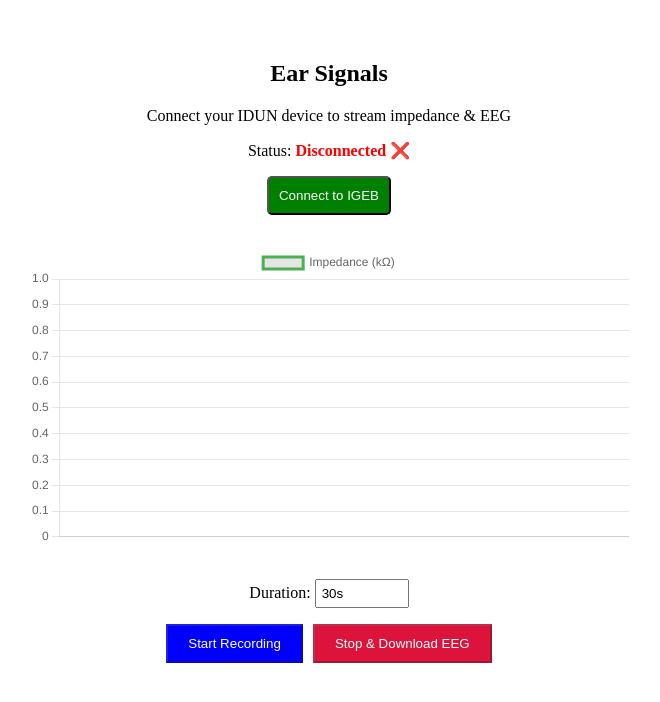
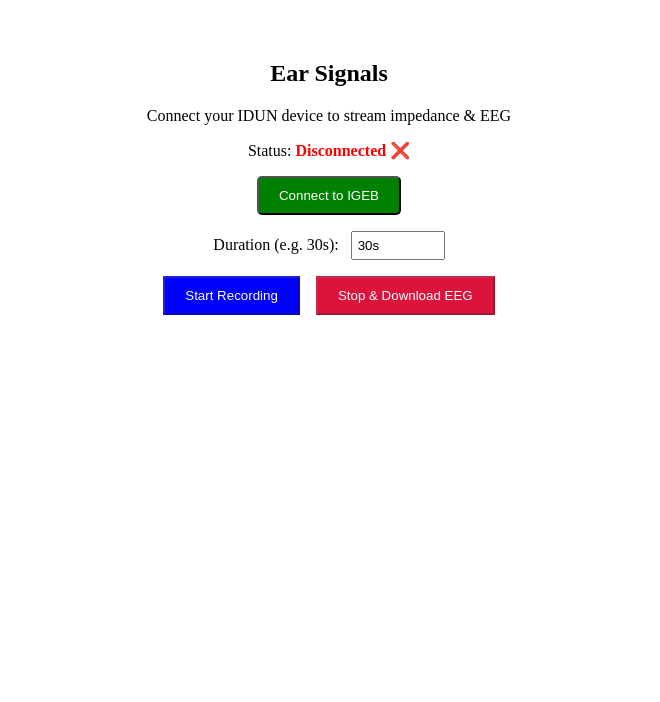
Before and after one commit to xsumaiya00/web-client-with-impedance, a React (Vite) app: page /scan in a window 1280 px wide. Shown: the top 702 px of the page, without its empty margins (311-971 px from the left). Built offline with nearby package versions, Linux system fonts and the light colour scheme.

Commit message:
Final IGEB scan + real-time impedance and EEG recording2

```diff
--- a/src/pages/EarScan.tsx
+++ b/src/pages/EarScan.tsx
@@ -13,17 +13,17 @@
 
 ChartJS.register(LineElement, CategoryScale, LinearScale, PointElement, Title, Tooltip, Legend);
 
-// ✅ Use actual detected service UUID
-const EEG_SERVICE = "beffd56c-c915-48f5-930d-4c1feee0fcc3";
-
+const EEG_SERVICE = "beffd56c-c915-48f5-930d-4c1feee0fcc3"; // Adjust if you get real UUID
 const EarScan = () => {
   const [connected, setConnected] = useState(false);
   const [impedance, setImpedance] = useState<number | null>(null);
   const [impedanceData, setImpedanceData] = useState<number[]>([]);
   const [duration, setDuration] = useState("30s");
   const [isRecording, setIsRecording] = useState(false);
+
+  const impedanceChar = useRef<BluetoothRemoteGATTCharacteristic | null>(null);
+  const eegChar = useRef<BluetoothRemoteGATTCharacteristic | null>(null);
   const eegData = useRef<{ timestamp: number; value: number }[]>([]);
-  const characteristicRef = useRef<BluetoothRemoteGATTCharacteristic | null>(null);
   const pollInterval = useRef<NodeJS.Timeout | null>(null);
 
   const connectToDevice = async () => {
@@ -36,51 +36,56 @@
       const server = await device.gatt!.connect();
       const service = await server.getPrimaryService(EEG_SERVICE);
       const characteristics = await service.getCharacteristics();
-    console.log("Discovered characteristics:", characteristics);
 
-    const char = characteristics[0];
-    characteristicRef.current = char;
-    await char.startNotifications();
+      // Log all UUIDs to browser console
+      characteristics.forEach((c) => console.log("Characteristic UUID:", c.uuid));
 
-    char.removeEventListener("characteristicvaluechanged", handleImpedance); // avoid duplicates
-    char.addEventListener("characteristicvaluechanged", handleImpedance);
+      impedanceChar.current = characteristics[0];
+      eegChar.current = characteristics[1] || characteristics[0];
+
+      await impedanceChar.current.startNotifications();
+      impedanceChar.current.addEventListener("characteristicvaluechanged", handleImpedance);
+
       setConnected(true);
     } catch (error) {
       console.error("Connection failed:", error);
     }
   };
 
-
   const handleImpedance = (event: Event) => {
     const val = (event.target as BluetoothRemoteGATTCharacteristic).value;
     if (!val) return;
-    const value = val.getUint16(0, true); // Or try getUint8/getFloat32 if needed
+    const value = val.getUint16(0, true);
     setImpedance(value);
     setImpedanceData((prev) => [...prev.slice(-50), value]);
-  };
-
-  const startRecording = () => {
-    if (!characteristicRef.current) return;
-    eegData.current = [];
-    setIsRecording(true);
-    characteristicRef.current.addEventListener("characteristicvaluechanged", handleEEGData);
+    if (isRecording) {
+      eegData.current.push({ timestamp: Date.now(), value });
+    }
   };
 
   const handleEEGData = (event: Event) => {
     const val = (event.target as BluetoothRemoteGATTCharacteristic).value;
     if (!val) return;
-    const value = val.getUint8(0);
+    const value = val.getUint8(0); // or getFloat32(0, true) depending on data format
     eegData.current.push({ timestamp: Date.now(), value });
   };
 
+  const startRecording = async () => {
+    if (!eegChar.current) return;
+    eegData.current = [];
+    setIsRecording(true);
+    await eegChar.current.startNotifications();
+    eegChar.current.addEventListener("characteristicvaluechanged", handleEEGData);
+  };
+
   const stopAndSaveEEG = () => {
-    if (!characteristicRef.current) return;
-    characteristicRef.current.removeEventListener("characteristicvaluechanged", handleEEGData);
+    if (!eegChar.current) return;
+    eegChar.current.removeEventListener("characteristicvaluechanged", handleEEGData);
     setIsRecording(false);
 
-    const csv = "data:text/csv;charset=utf-8,Timestamp,Value\n" +
-      eegData.current.map(({ timestamp, value }) =>
-        `${new Date(timestamp).toISOString()},${value}`).join("\n");
+    const csv =
+      "data:text/csv;charset=utf-8,Timestamp,Value\n" +
+      eegData.current.map(({ timestamp, value }) => `${new Date(timestamp).toISOString()},${value}`).join("\n");
 
     const blob = new Blob([csv], { type: "text/csv" });
     const url = URL.createObjectURL(blob);
@@ -104,7 +109,7 @@
       {
         label: "Impedance (kΩ)",
         data: impedanceData.map((v) => (v / 1000).toFixed(2)),
-        borderColor: "#4caf50",
+        borderColor: "#00acc1",
         fill: false,
         tension: 0.4,
       },
@@ -112,22 +117,20 @@
   };
 
   useEffect(() => {
-    if (connected && characteristicRef.current) {
+    if (connected && impedanceChar.current) {
       if (pollInterval.current) clearInterval(pollInterval.current);
       pollInterval.current = setInterval(async () => {
         try {
-          const val = await characteristicRef.current!.readValue();
-          const impedanceValue = val.getUint16(0, true);
-          setImpedance(impedanceValue);
-          setImpedanceData((prev) => [...prev.slice(-50), impedanceValue]);
+          const val = await impedanceChar.current!.readValue();
+          const imp = val.getUint16(0, true);
+          setImpedance(imp);
+          setImpedanceData((prev) => [...prev.slice(-50), imp]);
         } catch (e) {
           console.warn("Polling failed", e);
         }
       }, 1000);
     }
-    return () => {
-      if (pollInterval.current) clearInterval(pollInterval.current);
-    };
+    return () => pollInterval.current && clearInterval(pollInterval.current);
   }, [connected]);
 
   return (
@@ -135,37 +138,38 @@
       <h2>Ear Signals</h2>
       <p>Connect your IDUN device to stream impedance & EEG</p>
 
-      <p>Status: <strong style={{ color: connected ? "green" : "red" }}>{connected ? "Connected ✅" : "Disconnected ❌"}</strong></p>
-      <button onClick={connectToDevice} style={{ padding: "10px", backgroundColor: "green", color: "white", borderRadius: "5px" }}>
+      <p>
+        Status:{" "}
+        <strong style={{ color: connected ? "green" : "red" }}>
+          {connected ? "Connected ✅" : "Disconnected ❌"}
+        </strong>
+      </p>
+
+      <button onClick={connectToDevice} style={{ backgroundColor: "green", color: "white", padding: "10px 20px", borderRadius: 5 }}>
         Connect to IGEB
       </button>
 
       {impedance !== null && (
-        <div style={{
-          marginTop: "1rem", padding: "1rem", backgroundColor: "#111", color: "#fff",
-          borderRadius: "8px", maxWidth: "500px", marginLeft: "auto", marginRight: "auto"
-        }}>
-          <p style={{ fontSize: "1.5rem" }}>Impedance: <strong>{(impedance / 1000).toFixed(2)} kΩ</strong></p>
-          <p>Quality: <strong>{impedanceQuality(impedance)}</strong></p>
+        <>
+          <p style={{ marginTop: "1rem", fontSize: "1.5rem" }}>
+            Impedance: {(impedance / 1000).toFixed(2)} kΩ | Quality: {impedanceQuality(impedance)}
+          </p>
+          <div style={{ width: "80%", margin: "auto" }}>
+            <Line data={impedanceChartData} />
           </div>
+        </>
       )}
 
-      <div style={{ marginTop: "2rem", maxWidth: "600px", marginLeft: "auto", marginRight: "auto" }}>
-        <Line data={impedanceChartData} />
-      </div>
-
-      <div style={{ marginTop: "2rem" }}>
-        <label>Duration: </label>
-        <input value={duration} onChange={(e) => setDuration(e.target.value)} style={{ width: "80px", padding: "5px" }} />
+      <div style={{ marginTop: "1rem" }}>
+        <label>Duration (e.g. 30s): </label>
+        <input value={duration} onChange={(e) => setDuration(e.target.value)} style={{ padding: "5px", width: "80px", marginLeft: "8px" }} />
       </div>
 
       <div style={{ marginTop: "1rem" }}>
-        <button onClick={startRecording} disabled={!connected || isRecording}
-          style={{ backgroundColor: "blue", color: "white", padding: "10px 20px", marginRight: "10px" }}>
+        <button onClick={startRecording} disabled={!connected || isRecording} style={{ backgroundColor: "blue", color: "white", padding: "10px 20px" }}>
           Start Recording
         </button>
-        <button onClick={stopAndSaveEEG} disabled={!isRecording}
-          style={{ backgroundColor: "crimson", color: "white", padding: "10px 20px" }}>
+        <button onClick={stopAndSaveEEG} disabled={!isRecording} style={{ backgroundColor: "crimson", color: "white", padding: "10px 20px", marginLeft: "1rem" }}>
           Stop & Download EEG
         </button>
       </div>
```
Lines whose indentation alone changed are shown as unchanged.
